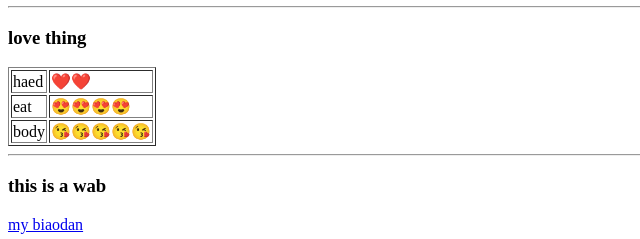
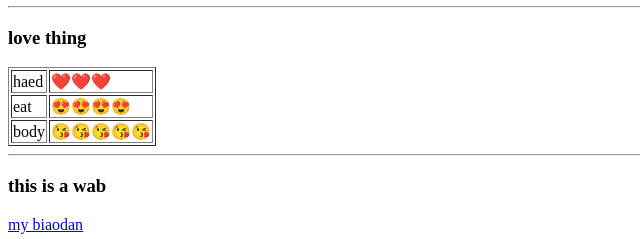
Before and after one commit to yinziyixihuan/yzy, a plain HTML site: page index.html in a window 1280 px wide. Shown: the part 697-936 px from the top of the page, 0-640 px from the left. Drawn offline with Linux system fonts and the light colour scheme.

Commit message:
Update index.html

```diff
--- a/index.html
+++ b/index.html
@@ -56,7 +56,7 @@
     <table border="1">
         <tr>
             <td>haed</td>
-            <td>❤️❤️</td>
+            <td>❤️❤️❤️</td>
         </tr>
         <tr>
             <td>eat</td>
```
